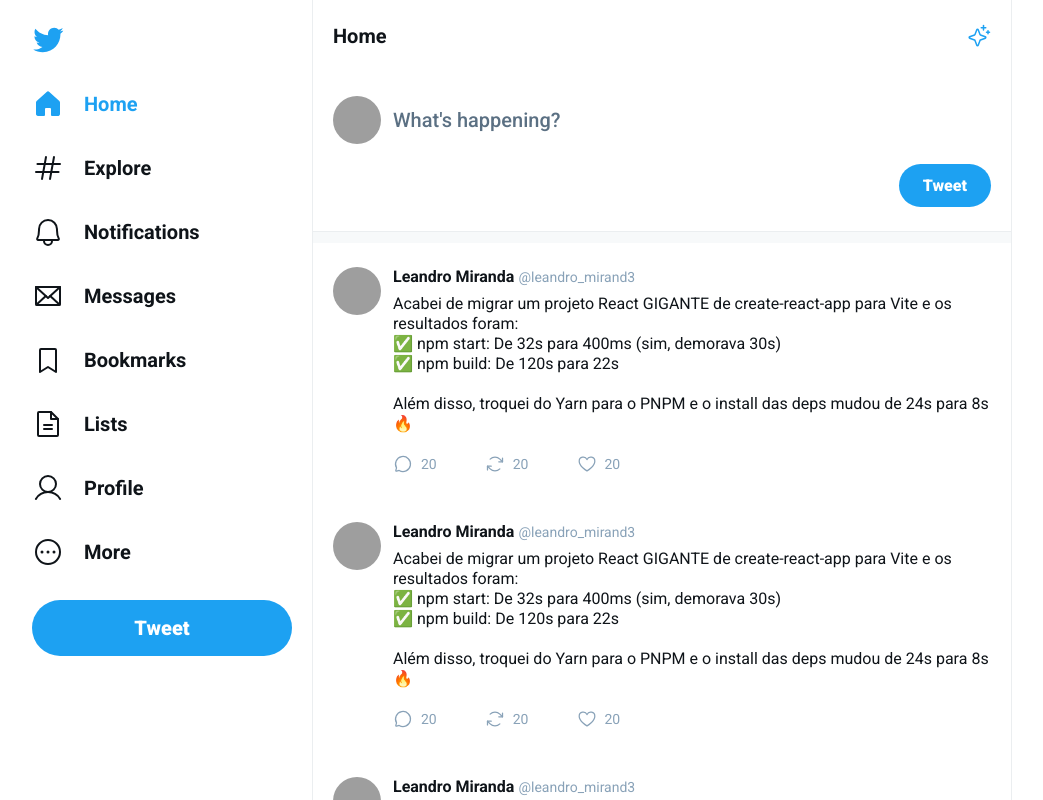
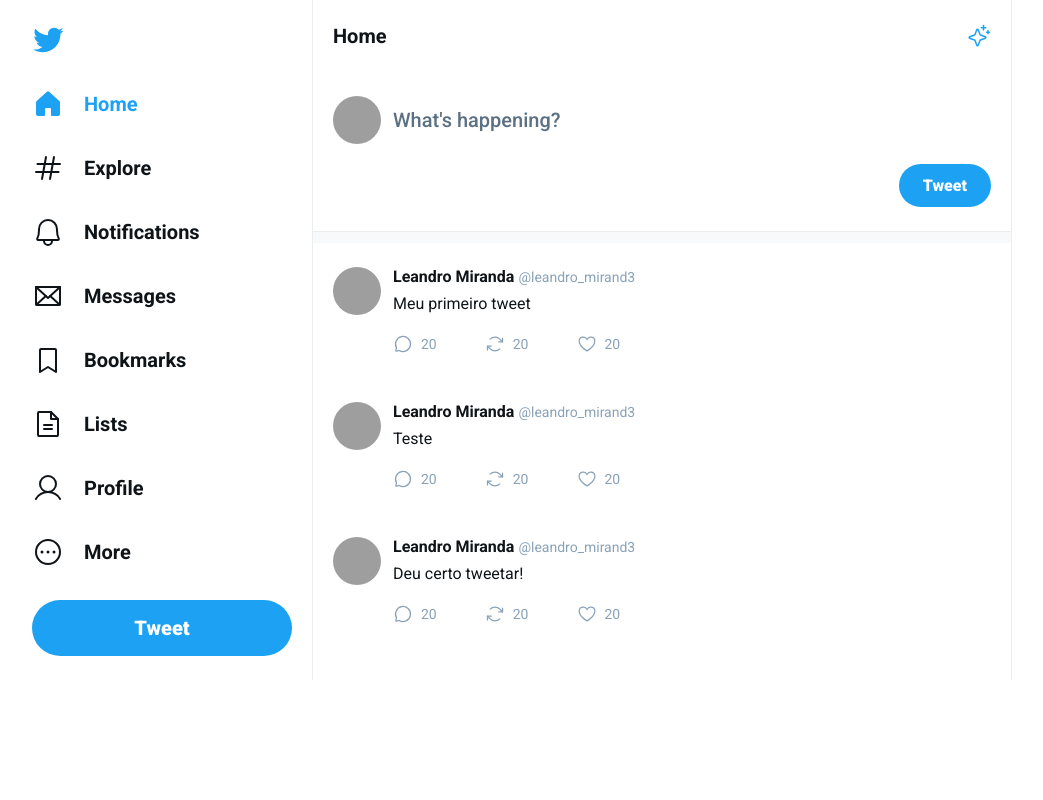
Before and after one commit to leandro-miranda/Masterclass-React-Twitter-Rocketseat, a React (Vite) app in the folder ui-twitter/: page / in a window 1280 px wide. Shown: the top 800 px of the page, without its empty margins (128-1171 px from the left). Built offline with nearby package versions, Linux system fonts and the light colour scheme; grey boxes are pictures that could not be loaded.

Commit message:
create iterations

```diff
--- a/ui-twitter/src/components/Tweet.tsx
+++ b/ui-twitter/src/components/Tweet.tsx
@@ -1,7 +1,11 @@
 import { ArrowsClockwise, ChatCircle, Heart } from 'phosphor-react';
 import './Tweet.css';
 
-export function Tweet() {
+interface TweetProps {
+	content: string;
+}
+
+export function Tweet(props: TweetProps) {
 
 	return (
 		<a href="#" className='tweet'>
@@ -13,14 +17,7 @@ export function Tweet() {
 					<span>@leandro_mirand3</span>
 				</div>
 
-				<p>
-					Acabei de migrar um projeto React GIGANTE de create-react-app para Vite e os resultados foram:
-					<br />
-					✅ npm start: De 32s para 400ms (sim, demorava 30s) <br />
-					✅ npm build: De 120s para 22s <br />
-					<br />
-					Além disso, troquei do Yarn para o PNPM e o install das deps mudou de 24s para 8s 🔥
-				</p>
+				<p>{props.content}</p>
 
 				<div className='tweet-content-footer'>
 					<button type='button'>
--- a/ui-twitter/src/main.tsx
+++ b/ui-twitter/src/main.tsx
@@ -7,6 +7,13 @@ import { Tweet } from './components/Tweet';
 import { Sidebar } from './components/Sidebar';
 import { Header } from './components/Header';
 import { Separator } from './components/Separator';
+
+
+const tweets = [
+  'Meu primeiro tweet',
+  'Teste',
+  'Deu certo tweetar!'
+];
 
 ReactDOM.createRoot(document.getElementById('root') as HTMLElement).render(
   <React.StrictMode>
@@ -28,10 +35,9 @@ ReactDOM.createRoot(document.getElementById('root') as HTMLElement).render(
 
           <Separator />
 
-          <Tweet />
-          <Tweet />
-          <Tweet />
-          <Tweet />
+          {tweets.map(tweet => {
+            return <Tweet key={tweet} content={tweet} />
+          })}
         </main>
       </div>
     </div>
```
